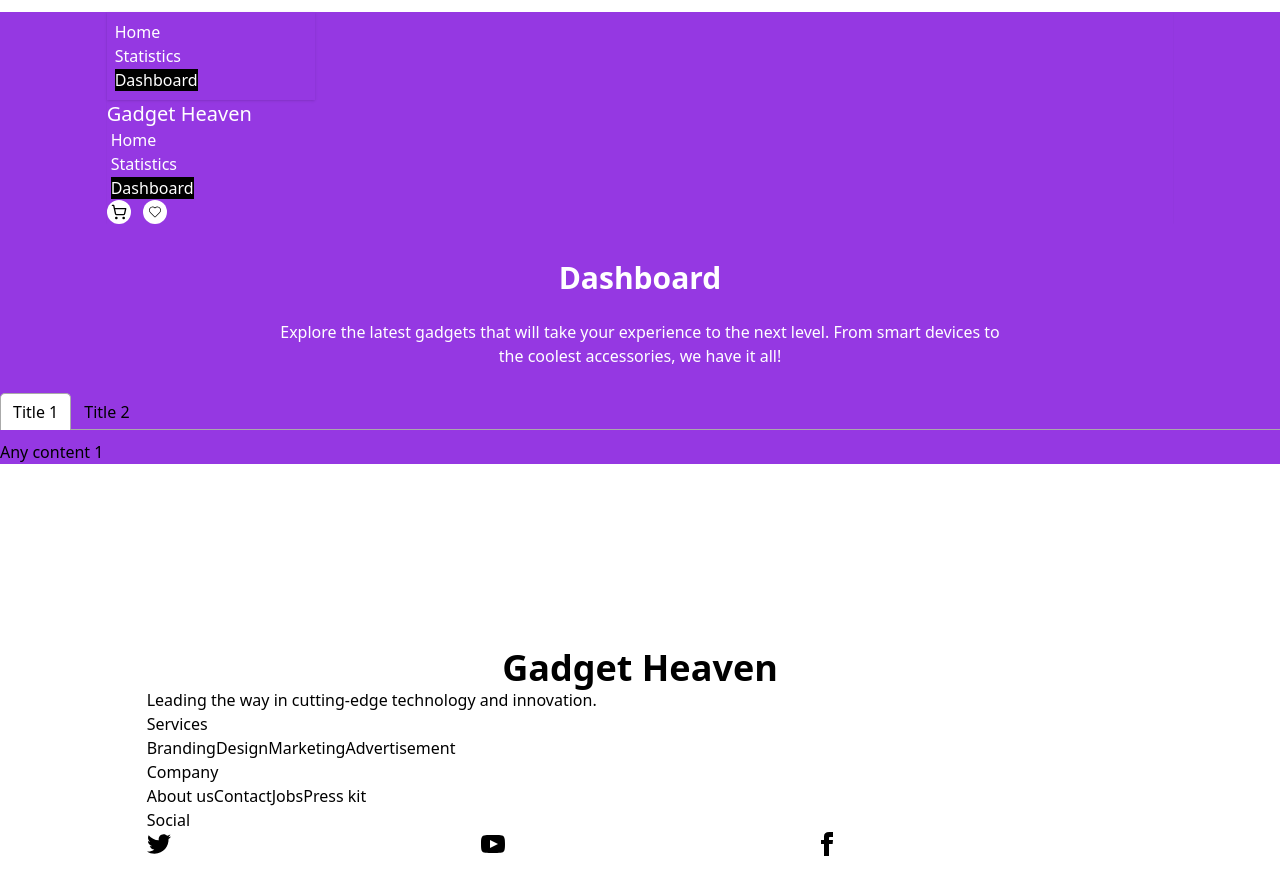
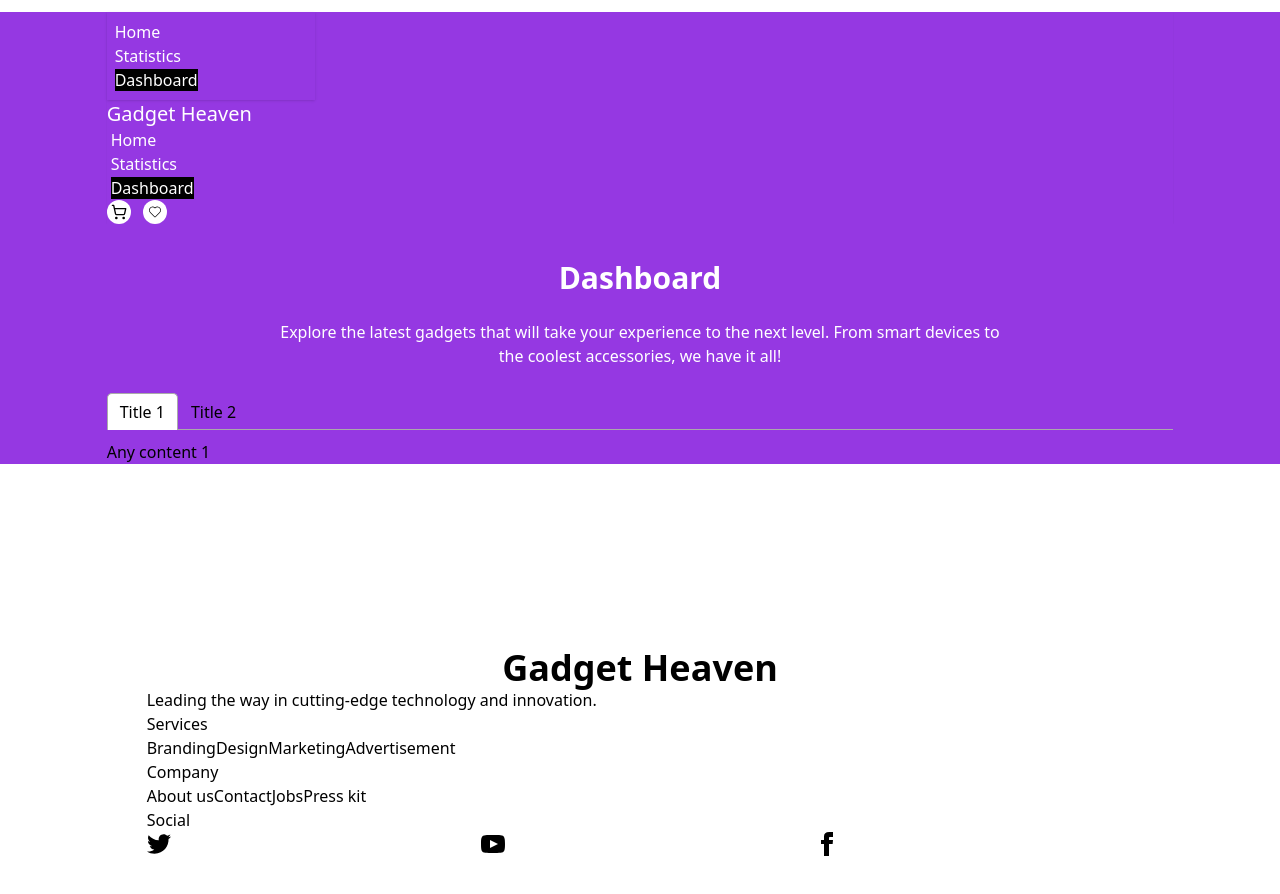
Before and after one commit to mahdi33-gk/gadget-heaven, a React (Vite) app: page /dashboard in a window 1280 px wide. Built offline with nearby package versions, Linux system fonts and the light colour scheme.

Commit message:
failed to add tab

```diff
--- a/src/Dashboard.jsx
+++ b/src/Dashboard.jsx
@@ -15,8 +15,7 @@ const Dashboard = () => {
               we have it all!
             </p>
           </div>
-        </div>
-        <Tabs>
+          <Tabs>
           <TabList>
             <Tab>Title 1</Tab>
             <Tab>Title 2</Tab>
@@ -29,6 +28,7 @@ const Dashboard = () => {
             <h2>Any content 2</h2>
           </TabPanel>
         </Tabs>
+        </div>
       </div>
     </div>
   );
```
